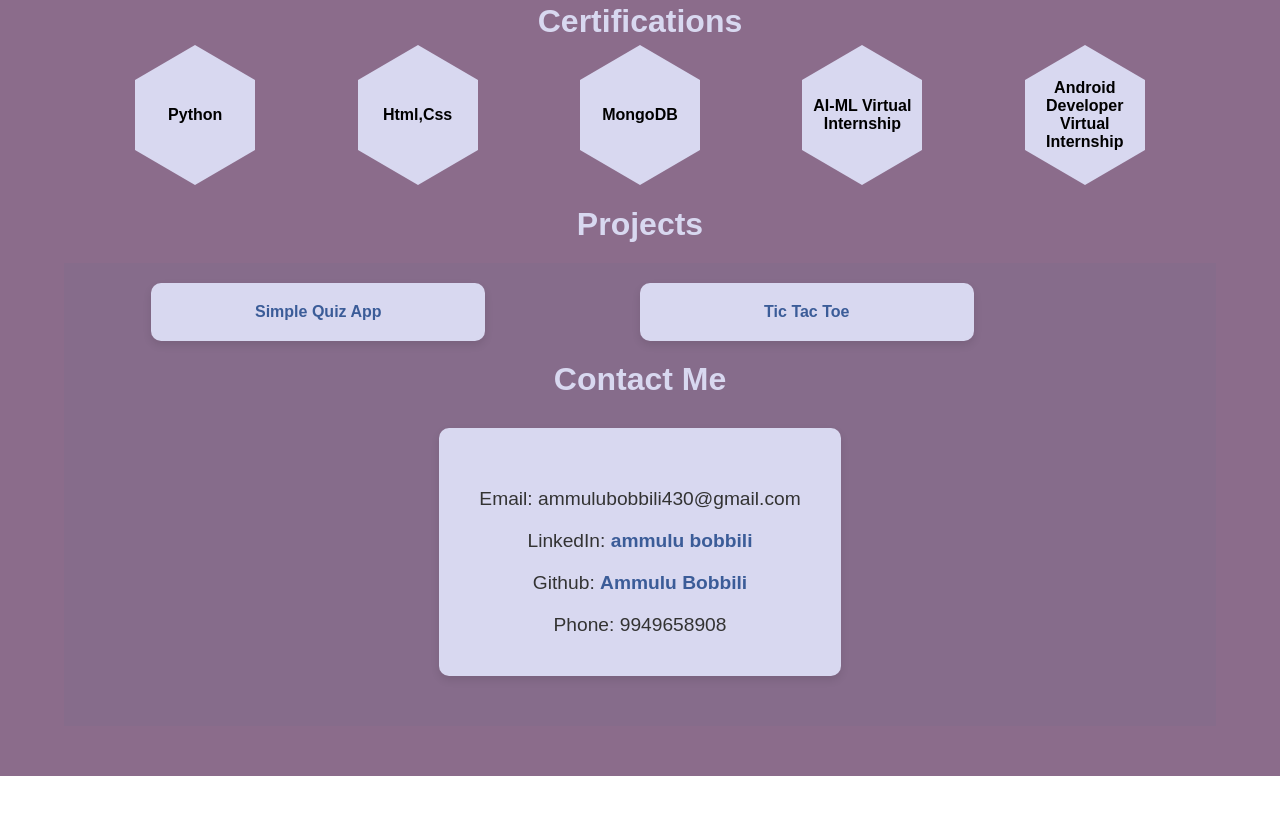
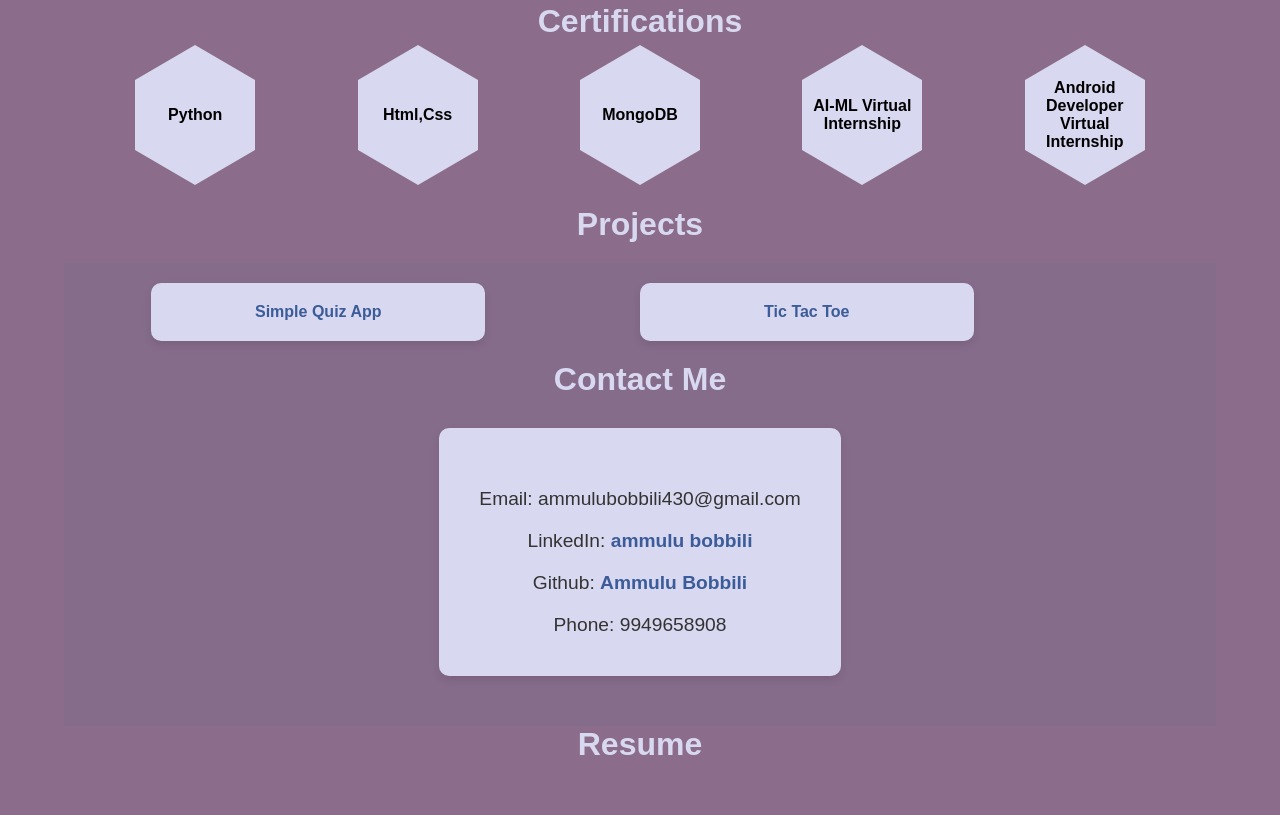
Before and after one commit to 22K61A4413/portfolio, a plain HTML site: page index.html in a window 1280 px wide. Shown: the part 1153-1968 px from the top of the page. Before the commit the page ends 1929 px from the top, so only its background shows below. Drawn offline with Linux system fonts and the light colour scheme.

Commit message:
Update index.html

```diff
--- a/index.html
+++ b/index.html
@@ -366,7 +366,7 @@
                 </div>
             </div>
         </div>
-
+            <h2>Resume</h2><a href="https://ik.imagekit.io/8vk3ohxng/Ammulu_Resume%20(1)%20(1).pdf?updatedAt=1740752046027" height=355 width=100 alt="My Resume">
     </div>
 
 </body>
```
